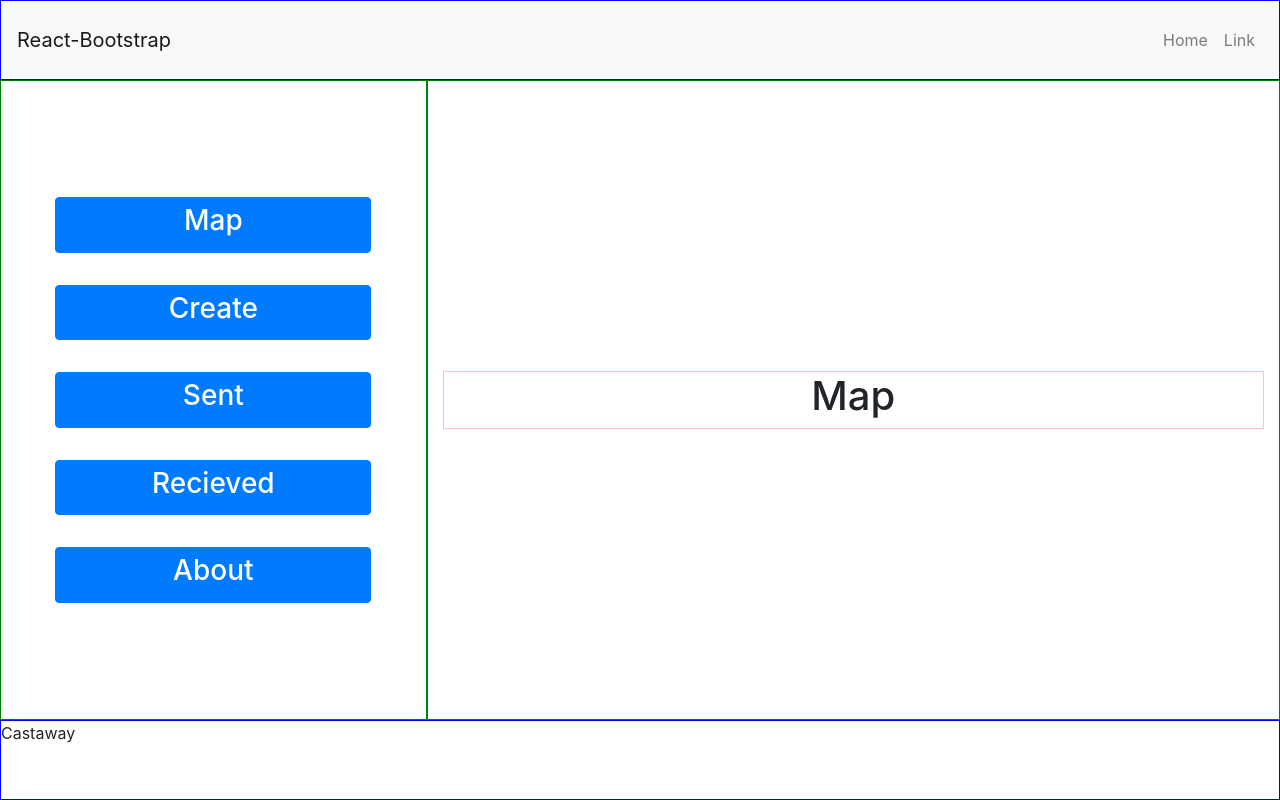
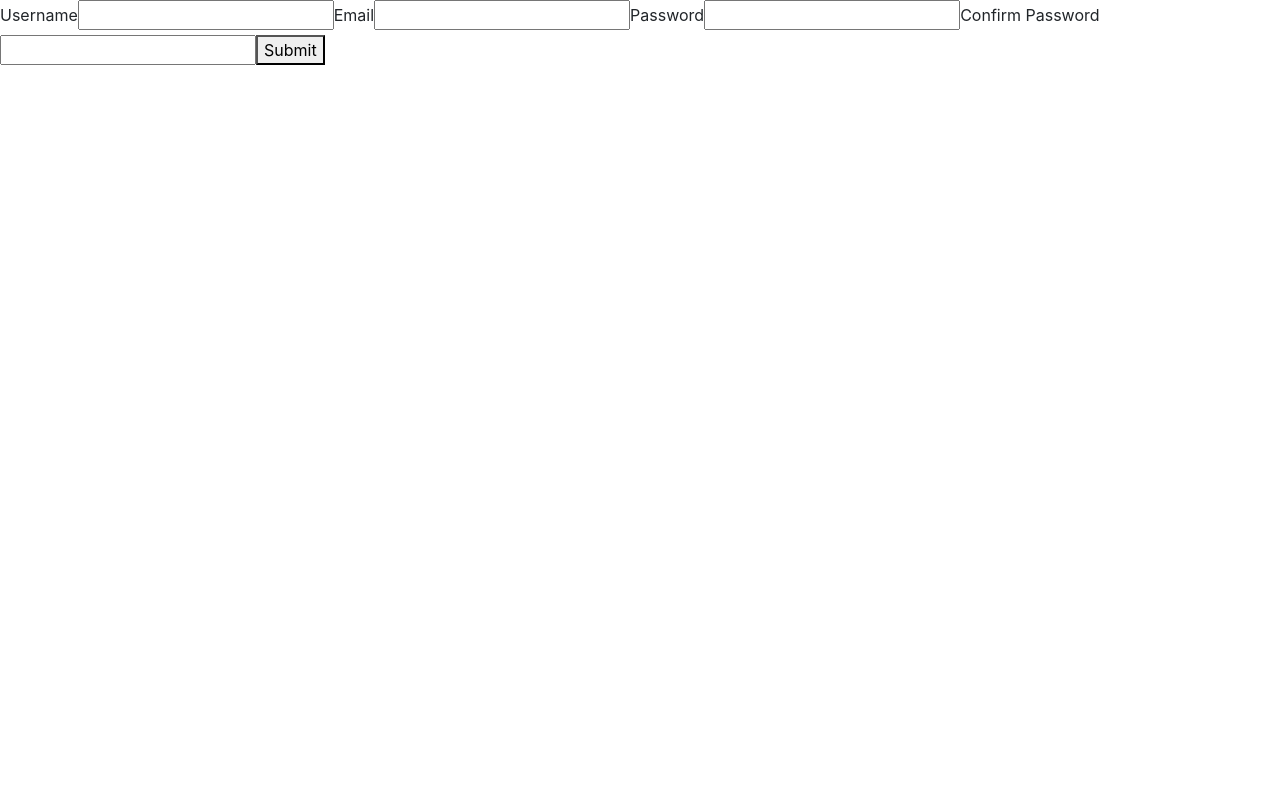
Before and after one commit to PrathamSoni/CastAway, a React (Create React App) app in the folder frontend/: page /signup in a window 1280 px wide. Built offline with nearby package versions, Linux system fonts and the light colour scheme.

Commit message:
added login,signup

```diff
--- a/frontend/package.json
+++ b/frontend/package.json
@@ -6,12 +6,15 @@
     "@testing-library/jest-dom": "^5.11.4",
     "@testing-library/react": "^11.1.0",
     "@testing-library/user-event": "^12.1.10",
+    "axios": "^0.21.1",
     "bootstrap": "^4.6.0",
-    "node-sass": "^4.14.1",
+    "formik": "^2.2.6",
     "react": "^17.0.1",
     "react-bootstrap": "^1.4.3",
     "react-dom": "^17.0.1",
+    "react-router-dom": "^5.2.0",
     "react-scripts": "4.0.2",
+    "sass": "^1.32.7",
     "web-vitals": "^1.0.1"
   },
   "scripts": {
--- a/frontend/src/App.js
+++ b/frontend/src/App.js
@@ -1,10 +1,13 @@
 import React, { useState } from 'react';
+import { BrowserRouter, Route, Switch } from 'react-router-dom';
 
 import Map from './map/Map';
 import Create from './create/Create';
 import Sent from './sent/Sent';
 import Recieved from './recieved/Recieved';
 import About from './about/About';
+import Login from './login/Login';
+import Signup from './signup/Signup';
 
 import Navbar from './components/Navbar';
 import Footer from './components/Footer';
@@ -18,6 +21,7 @@ import './App.scss';
 
 const App = () => {
   const [page, setPage] = useState(Map);
+  const [token, setToken] = useState(localStorage.getItem('token'));
 
   const pages = [
     { title: 'Map', path: 'map', component: Map, id: 0 },
@@ -26,6 +30,24 @@ const App = () => {
     { title: 'Recieved', path: 'recieved', component: Recieved, id: 3 },
     { title: 'About', path: 'About', component: About, id: 4 },
   ];
+
+
+  console.log(token);
+  if(!token) {
+    return (
+      <>
+    <BrowserRouter>
+      <Switch>
+        <Route path="/signup">
+          <Signup/>
+        </Route>
+        <Route path="/">
+          <Login setToken={setToken} />
+        </Route>
+      </Switch>
+    </BrowserRouter>
+    </>);
+  }
 
   return (
     <div className="App">
--- a/frontend/src/create/Create.js
+++ b/frontend/src/create/Create.js
@@ -1,4 +1,6 @@
 import React from 'react';
+import Axios from 'axios';
+import { useFormik } from 'formik';
 
 import Container from 'react-bootstrap/Container';
 import Row from 'react-bootstrap/Row';
@@ -6,10 +8,72 @@ import Col from 'react-bootstrap/Col';
 
 import './Create.scss';
 
+
 const Create = () => {
+  const formik = useFormik({
+    initialValues: {
+      content: '',
+      recipient: '',
+      lat:0,
+      long:0,
+      canReply:false,
+      tta:0
+    },
+    onSubmit: values => {
+        Axios.post("https://castaway-304704.uc.r.appspot.com/api/bottle/",
+        {content:values.username, password:values.password}).then((res) => {
+
+        });
+    },
+  });
+
   return (
     <Container fluid className="create-page">
       <h1>Create</h1>
+      <>
+        <form>
+
+        <label htmlFor="content">Message:</label>
+        <input
+          id="content"
+          name="content"
+          type="textarea"
+          onChange={formik.handleChange}
+          value={formik.values.content}
+        />
+
+        <label htmlFor="recipient">To (optional):</label>
+        <input
+          id="recipient"
+          name="recipient"
+          type="text"
+          onChange={formik.handleChange}
+          value={formik.values.recipient}
+        />
+
+        <label htmlFor="lat">Latitude</label>
+        <input
+          id="lat"
+          name="lat"
+          type="number"
+          step="0.00000000001"
+          onChange={formik.handleChange}
+          value={formik.values.lat}
+        />
+
+      <label htmlFor="lat">Longitude</label>
+        <input
+          id="long"
+          name="long"
+          type="number"
+          step="0.00000000001"
+          onChange={formik.handleChange}
+          value={formik.values.long}
+        />
+
+        <button type="submit">Submit</button>
+      </form>
+      </>
     </Container>
   );
 };
--- /dev/null
+++ b/frontend/src/login/Login.js
@@ -0,0 +1,48 @@
+import React from 'react';
+import { useFormik } from 'formik';
+import Axios from "axios";
+
+const Login = ({setToken}) => {
+    const formik = useFormik({
+        initialValues: {
+          username: '',
+          password: '',
+        },
+        onSubmit: values => {
+            Axios.post("https://castaway-304704.uc.r.appspot.com/api/login/",{username:values.username, password:values.password}).then((res) => {
+                setToken(res.data.token);
+                localStorage.setItem('token', res.data.token);
+            });
+        },
+      });
+
+    return (
+      <>
+        <form onSubmit={formik.handleSubmit}>
+
+        <label htmlFor="username">Username</label>
+        <input
+          id="username"
+          name="username"
+          type="text"
+          onChange={formik.handleChange}
+          value={formik.values.username}
+        />
+
+        <label htmlFor="password">Password</label>
+        <input
+          id="password"
+          name="password"
+          type="password"
+          onChange={formik.handleChange}
+          value={formik.values.password}
+        />
+
+        <button type="submit">Submit</button>
+      </form>
+      Don't have an account? <a href="/signup">Sign up here</a>
+      </>
+    );
+  };
+
+  export default Login;
--- /dev/null
+++ b/frontend/src/signup/Signup.js
@@ -0,0 +1,67 @@
+import React from 'react';
+import { useFormik } from 'formik';
+import Axios from "axios";
+
+const Signup = ({setToken}) => {
+    const formik = useFormik({
+        initialValues: {
+          username: '',
+          password1: '',
+          password2: '',
+          email: '',
+        },
+        onSubmit: values => {
+            Axios.post("https://castaway-304704.uc.r.appspot.com/api/signup/",
+              {username:values.username,
+              password1:values.password1,
+              password2:values.password2,
+              email:values.email
+            }).then((res) => {})
+        },
+      });
+
+    return (
+        <form onSubmit={formik.handleSubmit}>
+
+        <label htmlFor="username">Username</label>
+        <input
+          id="username"
+          name="username"
+          type="text"
+          onChange={formik.handleChange}
+          value={formik.values.username}
+        />
+
+        <label htmlFor="email">Email</label>
+        <input
+          id="email"
+          name="email"
+          type="email"
+          onChange={formik.handleChange}
+          value={formik.values.email}
+        />
+
+        <label htmlFor="password1">Password</label>
+        <input
+          id="password1"
+          name="password1"
+          type="password"
+          onChange={formik.handleChange}
+          value={formik.values.password1}
+        />
+
+        <label htmlFor="password2">Confirm Password</label>
+        <input
+          id="password2"
+          name="password2"
+          type="password"
+          onChange={formik.handleChange}
+          value={formik.values.password2}
+        />
+
+        <button type="submit">Submit</button>
+      </form>
+    );
+  };
+
+  export default Signup;
```
Also changed, not shown: 2 other files (tests, documents, lock files or other folders).
